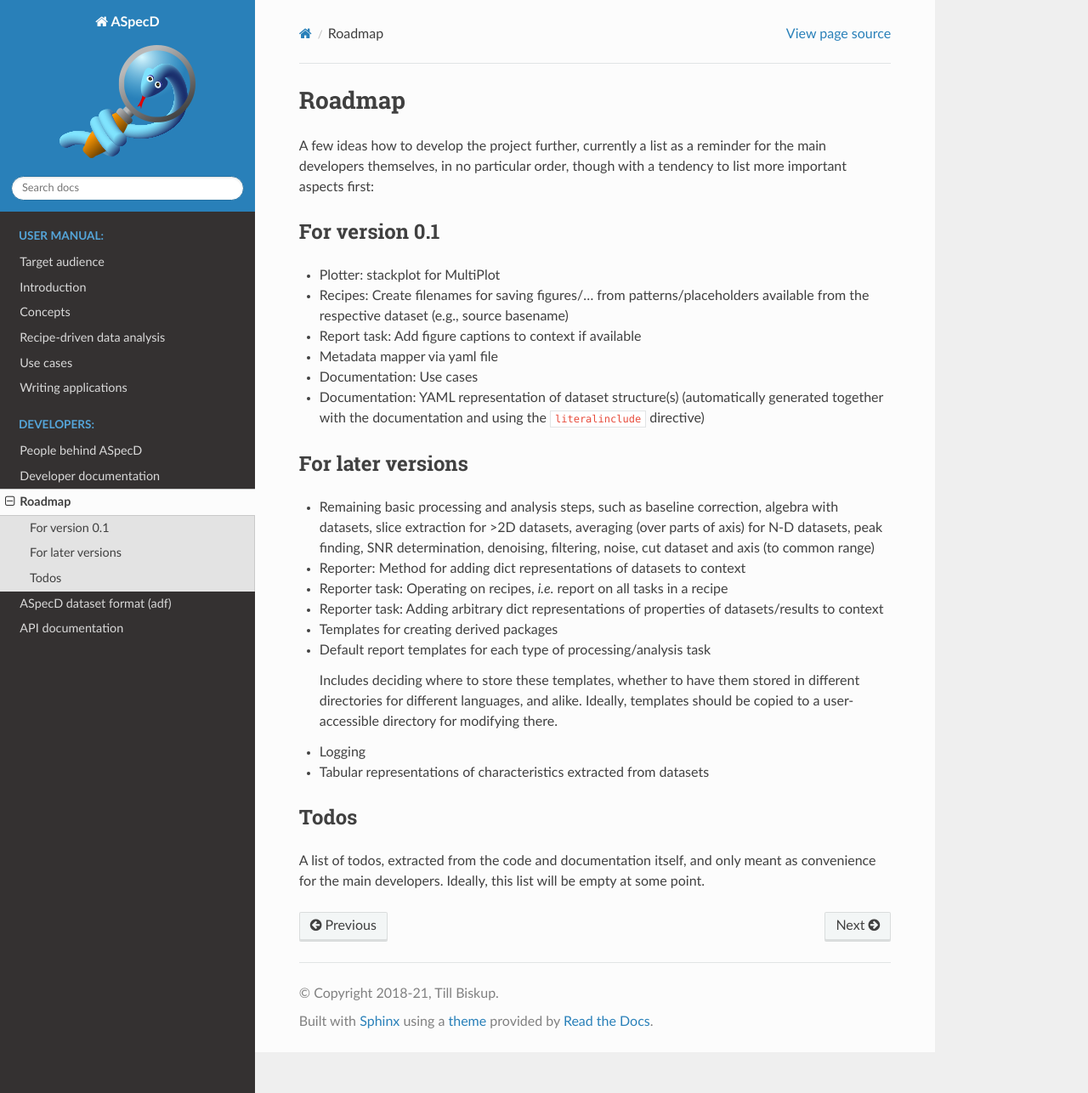
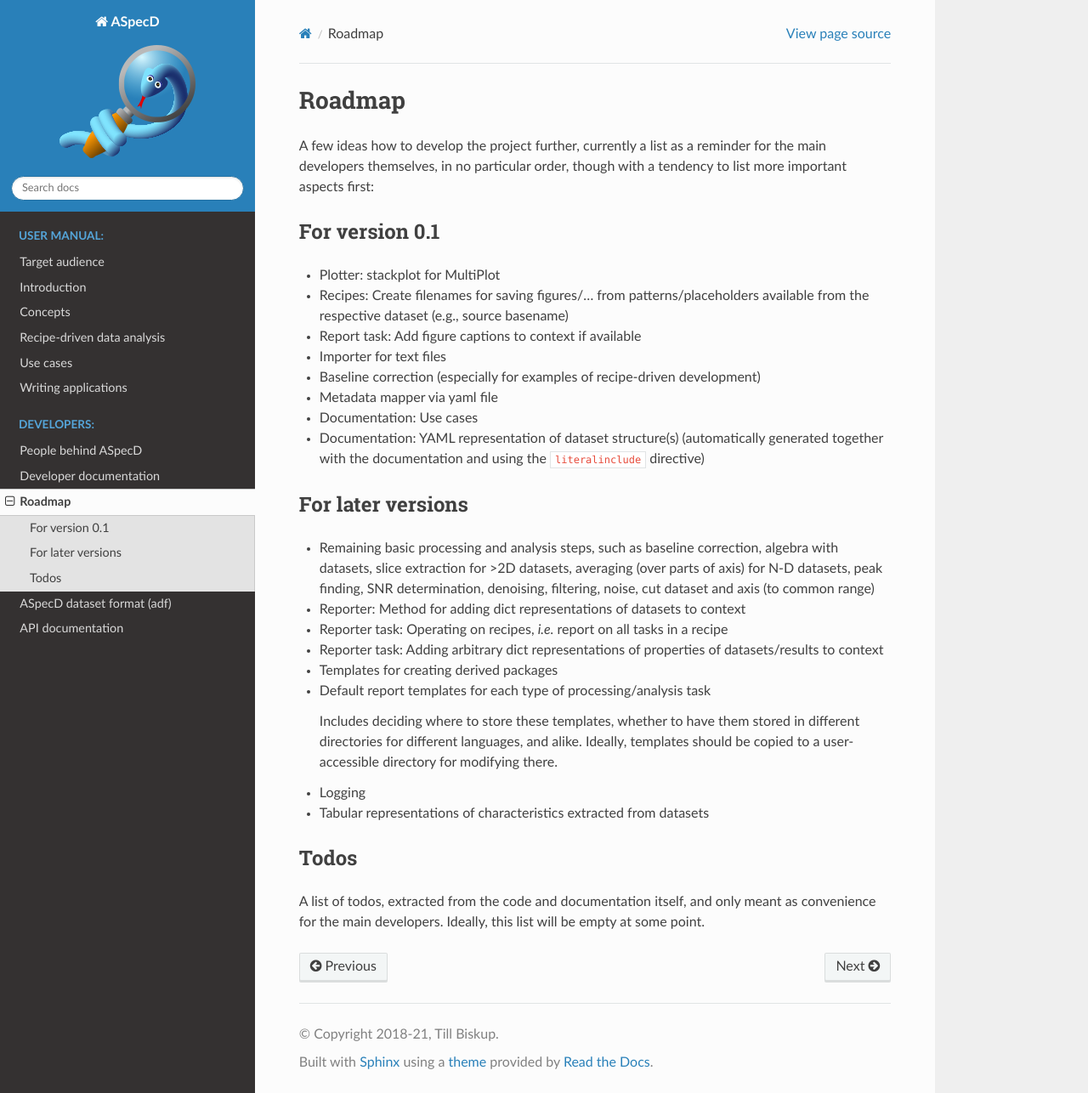
Before and after one commit to tillbiskup/aspecd, a Sphinx documentation site: the page built from docs/roadmap.rst, in a window 1280 px wide and 1286 px high. Shown: the whole window at 85% size. Built offline with Sphinx 7.4.7 and the Read the Docs theme 2.0.0, drawn with Linux system fonts in a browser that asks for light colours.

Commit message:
Update roadmap

```diff
--- a/docs/roadmap.rst
+++ b/docs/roadmap.rst
@@ -13,6 +13,10 @@ For version 0.1
 * Recipes: Create filenames for saving figures/... from patterns/placeholders available from the respective dataset (e.g., source basename)
 
 * Report task: Add figure captions to context if available
+
+* Importer for text files
+
+* Baseline correction (especially for examples of recipe-driven development)
 
 * Metadata mapper via yaml file
 
```
Also changed, not shown: 1 other file.
